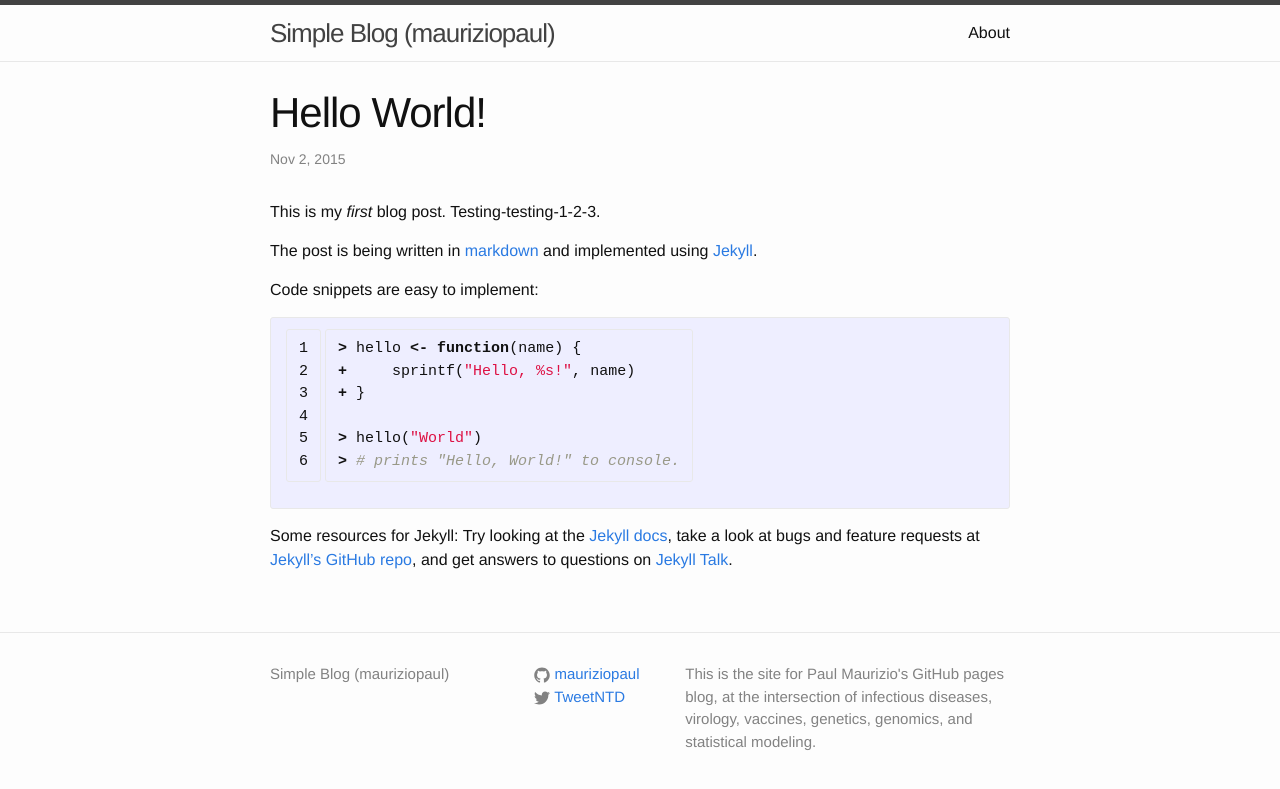
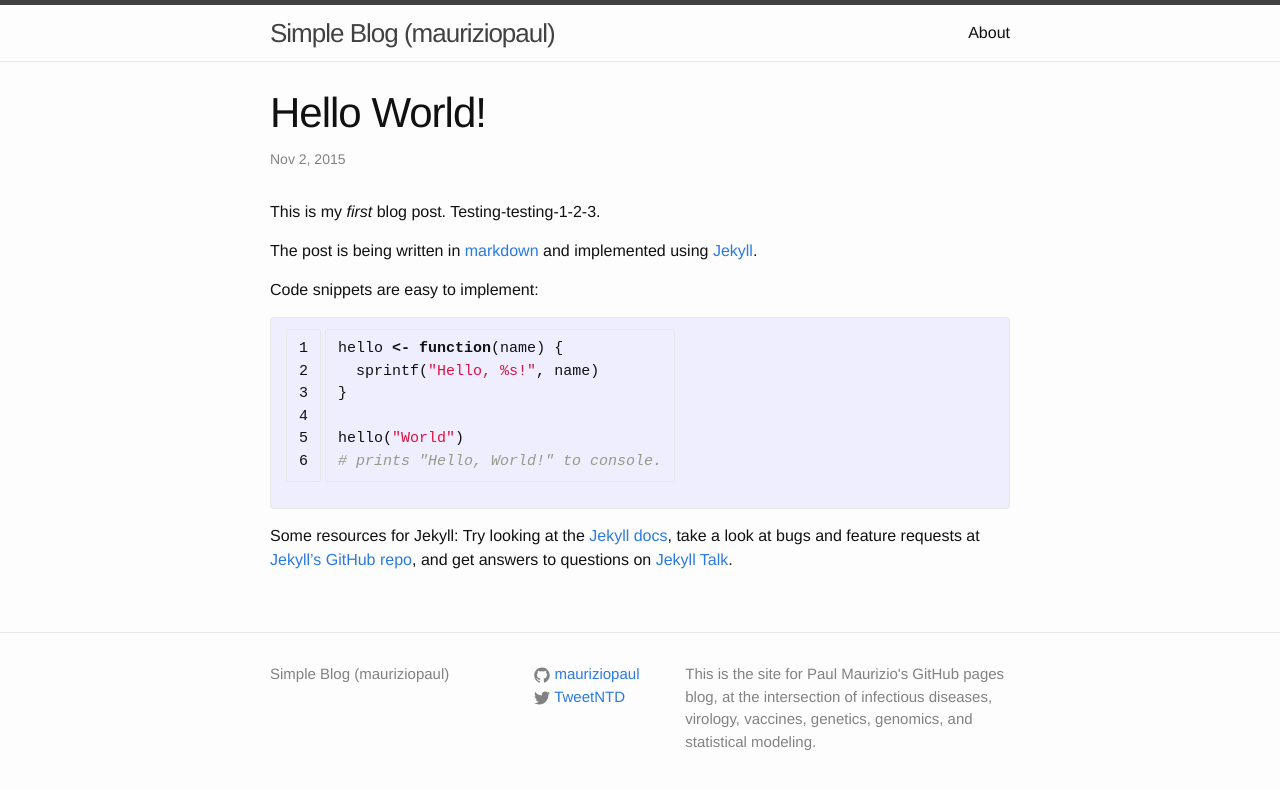
Before and after one commit to mauriziopaul/blog, a Jekyll site: the page built from _posts/2015-11-02-hello-world.md, in a window 1280 px wide. Shown: the top 789 px of the page. Built offline with Jekyll 4.4.1, drawn with Linux system fonts in a browser that asks for light colours.

Commit message:
Changed carats

```diff
--- a/_posts/2015-11-02-hello-world.md
+++ b/_posts/2015-11-02-hello-world.md
@@ -12,12 +12,12 @@ Code snippets are easy to implement:
 
 {% highlight R linenos %}
 
-> hello <- function(name) {
-+     sprintf("Hello, %s!", name)
-+ }
+hello <- function(name) {
+  sprintf("Hello, %s!", name)
+}
 
-> hello("World")
-> # prints "Hello, World!" to console.
+hello("World")
+# prints "Hello, World!" to console.
 {% endhighlight %}
 
 Some resources for Jekyll: Try looking at the [Jekyll docs][jekyll-docs], take a look at bugs and feature requests at [Jekyll’s GitHub repo][jekyll-gh], and get answers to questions on [Jekyll Talk][jekyll-talk].
```
